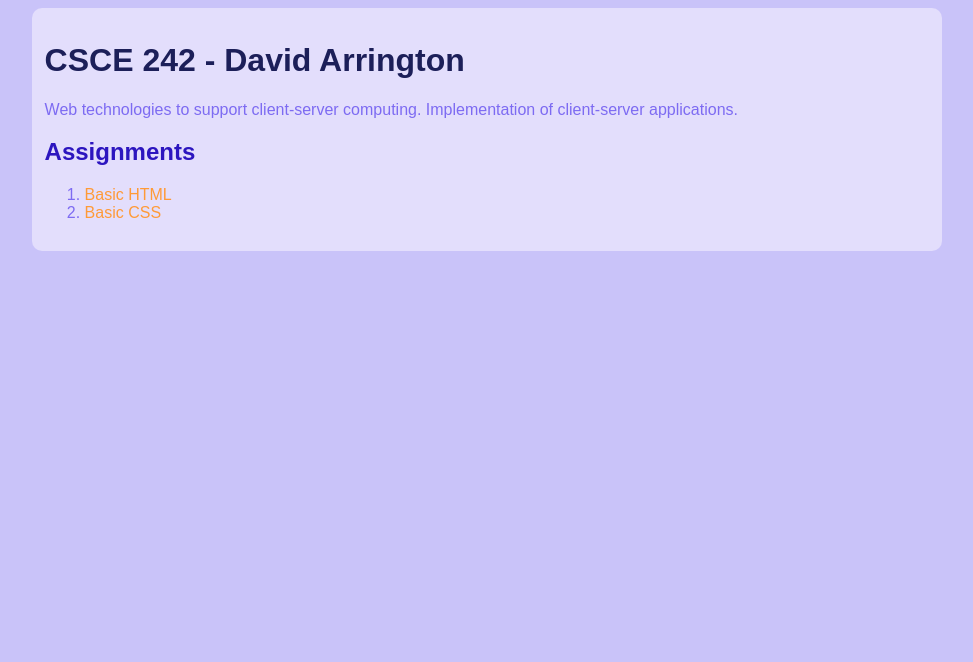
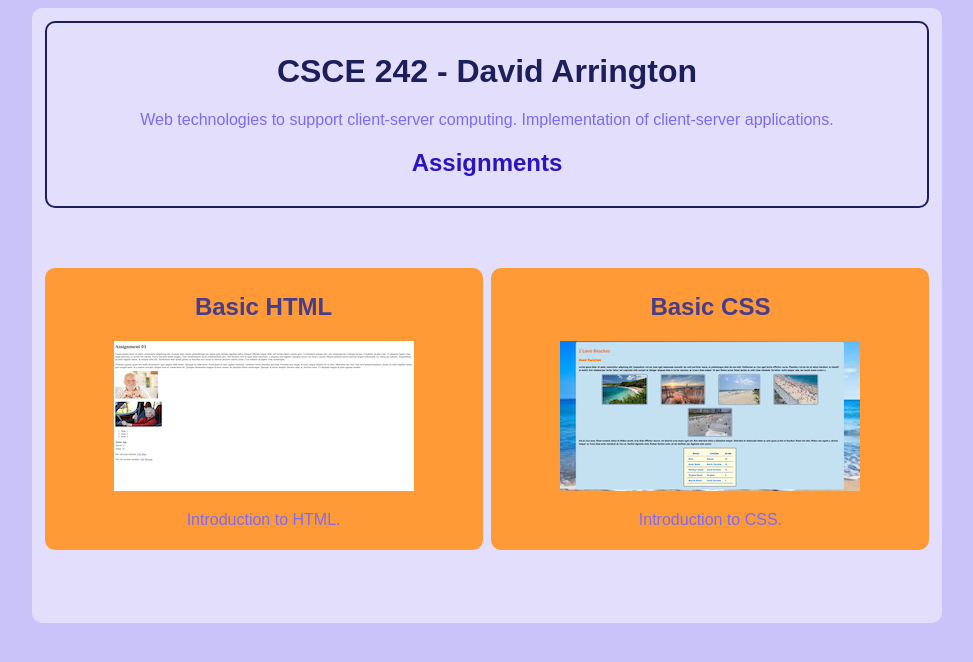
Before and after one commit to davidba2004/davidba2004.github.io, a plain HTML site: page csce242/index.html in a window 1280 px wide. Shown: the whole page, without its empty margins (153-1126 px from the left). Drawn offline with Linux system fonts and the light colour scheme.

Commit message:
homework: CSS for Main Page

```diff
--- a/csce242/index.html
+++ b/csce242/index.html
@@ -5,17 +5,23 @@
     <link href='./styles.css' rel='stylesheet'>
 </head>
 <body>
-        <div id="container">
+    <div id="content">
+        <header id="main-header">
             <h1>CSCE 242 - David Arrington</h1>
 
             <p>Web technologies to support client-server computing. Implementation of client-server applications.</p>
 
             <h2>Assignments</h2>
+        </header>
+        <main id="main-content">
+            <ol>
+                <li class="assignment"><h2>Basic HTML</h2><a href="assignments/01html/index.html"><img src="assignments/01html/images/01html.png" alt="Basic HTML"></a><p>Introduction to HTML.</p></li>
+                <li class="assignment"><h2>Basic CSS</h2><a href="assignments/02css/index.html"><img src="assignments/02css/images/02css.png" alt="Basic CSS"></a><p>Introduction to CSS.</p></li>
+            </ol>
+        </main>
+        <footer id="main-footer">
 
-            <ol>
-                <li><a href="assignments/01html/index.html">Basic HTML</a></li>
-                <li><a href="assignments/02css/index.html">Basic CSS</a></li>
-            </ol>
+        </footer>
     </div>
 </body>
 </html>
--- a/csce242/styles.css
+++ b/csce242/styles.css
@@ -4,7 +4,7 @@ body {
     background-color: #C9C3F9;
 }
 
-#container {
+#content {
     background-color: #E3DEFC;
     width: 70%;
     margin: auto;
@@ -12,9 +12,48 @@ body {
     border-radius: 10px;
 }
 
+#main-header {
+    border: 2px solid #1C1F59;
+    border-radius: 10px;
+    padding: 1%;
+    text-align: center;
+}
+
+#main-content ol {
+    list-style-type: none;
+}
+
+
+#main-footer {
+
+}
+
 /* Lists */
-li {
-    color: #7D6BF2;
+ol {
+    list-style-type: none;
+    padding: 0;
+}
+
+.assignment {
+    width: 85%;
+    background-color: #FF9A37;
+    border-radius: 10px;
+    text-align: center;
+    padding: 5px 2px;
+    margin: 5% auto;
+}
+
+.assignment h2 {
+    color: darkslateblue;
+    display: block;
+}
+
+.assignment p {
+    display: block;
+}
+
+.assignment:hover {
+    background-color: #D99F7E;
 }
 
 /* Typography */
@@ -34,3 +73,20 @@ a {
     text-decoration: none;
     color: #FF9A37
 }
+
+/* Larger Devices */
+@media only screen and (min-width: 768px) {
+    #main-content ol {
+        display: flex;
+        flex:1;
+        gap: 1%;
+        align-items: center;
+    }
+
+    .assignment {
+        display: flex;
+        flex: 1;
+        flex-direction: column;
+        width: 32%;
+    }
+}
```
Also changed, not shown: csce242/assignments/01html/images/01html.png (added), csce242/assignments/02css/images/02css.png (added). Lines whose indentation alone changed are shown as unchanged.
